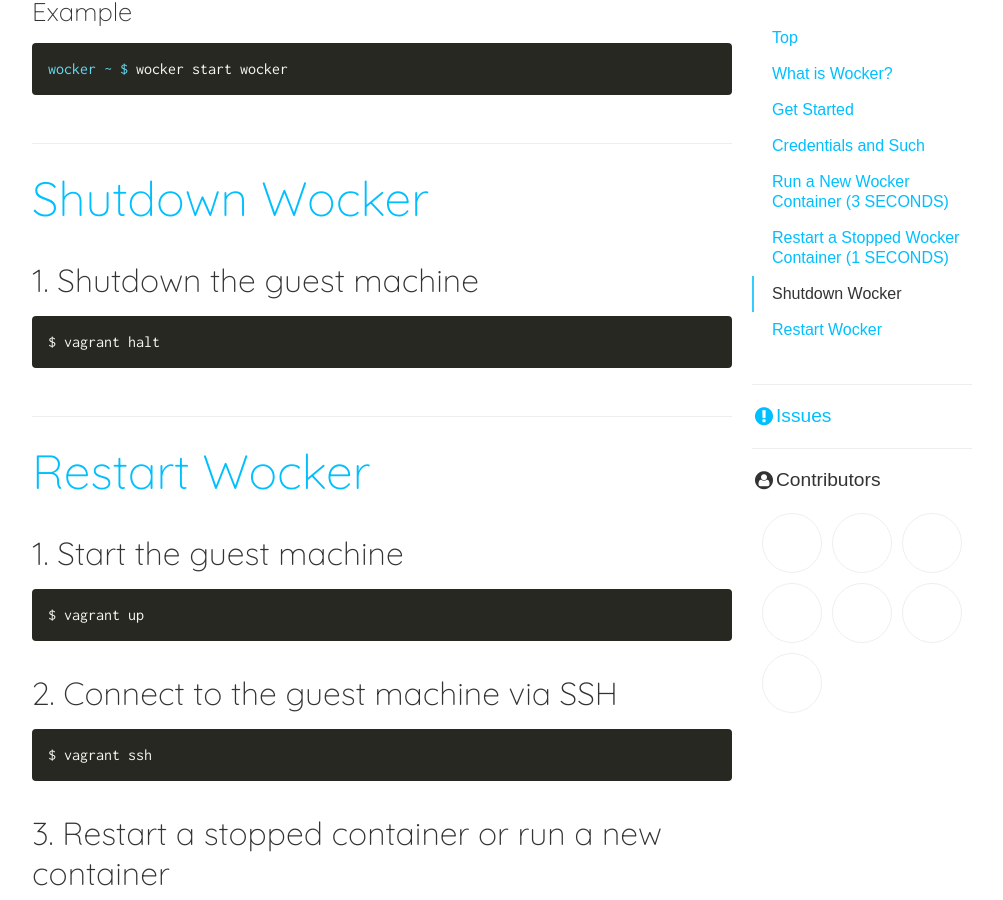
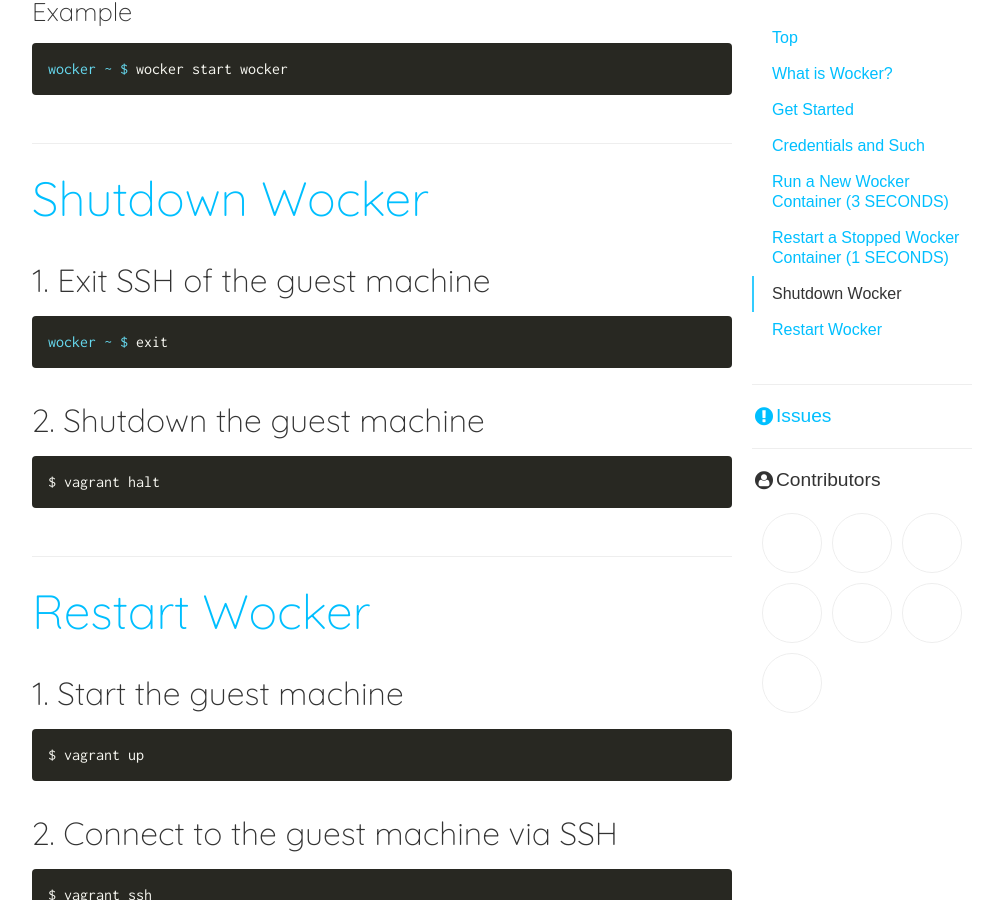
Before and after one commit to wckr/wckr.github.io, a Jekyll site: the page built from index.md, in a window 1280 px wide and 900 px high, scrolled down 4646 px. Shown: the whole window, without its empty margins (138-1141 px from the left). Built offline with Jekyll 4.4.1, drawn with Linux system fonts in a browser that asks for light colours; nearby versions of some CDN libraries; some web fonts are replaced; a script that is not in the unit is left out; comment, search, counter and statistics services are not loaded; our own code applies the rules of GitHub Pages for plain Markdown files.

Commit message:
Update the docs

````diff
--- a/index.md
+++ b/index.md
@@ -180,7 +180,13 @@
 
 ## Shutdown Wocker
 
-### 1. Shutdown the guest machine
+### 1. Exit SSH of the guest machine
+
+<div class="highlight">
+  <pre><code data-lang="bash" class="language-bash"><span class="k">wocker ~ $ </span>exit</code></pre>
+</div>
+
+### 2. Shutdown the guest machine
 
 ```bash
 $ vagrant halt
````
